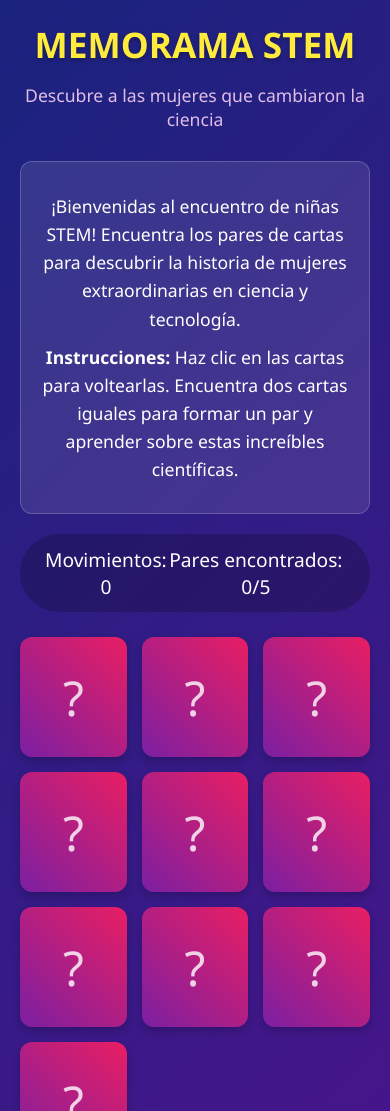
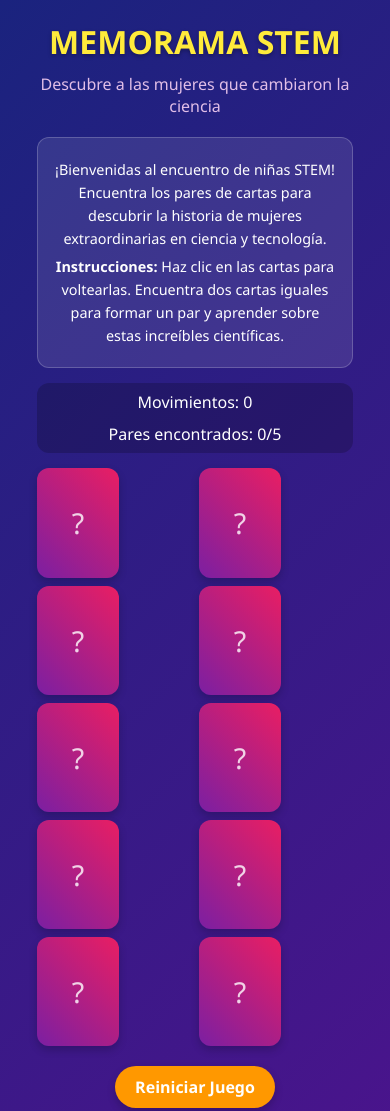
Before and after one commit to AngelVillalobosS/STEM2025, a plain HTML site: page index.html in a window 390 px wide. Shown: the top 1111 px of the page. Drawn offline with Linux system fonts and the light colour scheme.

Commit message:
AddingResponsiveDesign

```diff
--- a/index.html
+++ b/index.html
@@ -9,7 +9,7 @@
     box-sizing: border-box;
     margin: 0;
     padding: 0;
-            font-family: 'Segoe UI', Tahoma, Geneva, Verdana, sans-serif;
+    font-family: 'Poppins', 'Segoe UI', Tahoma, Geneva, Verdana, sans-serif;
 }
 
 body {
@@ -24,65 +24,68 @@
 }
 
 .container {
-            max-width: 900px;
+    max-width: min(900px, 95%);
     width: 100%;
     text-align: center;
 }
 
 header {
-            margin-bottom: 30px;
+    margin-bottom: clamp(20px, 3vw, 30px);
 }
 
 h1 {
-            font-size: 2.8rem;
-            margin-bottom: 15px;
+    font-size: clamp(2rem, 5vw, 2.8rem);
+    margin-bottom: clamp(10px, 1.5vw, 15px);
     text-shadow: 0 2px 4px rgba(0,0,0,0.3);
     color: #ffeb3b;
 }
 
 .subtitle {
-            font-size: 1.4rem;
-            margin-bottom: 25px;
+    font-size: clamp(1rem, 3vw, 1.4rem);
+    margin-bottom: clamp(15px, 2vw, 25px);
     color: #e1bee7;
 }
 
 .instructions {
     background: rgba(255, 255, 255, 0.1);
     border-radius: 12px;
-            padding: 20px;
-            margin: 20px auto;
-            max-width: 700px;
-            font-size: 1.1rem;
+    padding: clamp(15px, 2vw, 20px);
+    margin: clamp(15px, 2vw, 20px) auto;
+    max-width: min(700px, 95%);
+    font-size: clamp(0.9rem, 2vw, 1.1rem);
     line-height: 1.6;
     border: 1px solid rgba(255, 255, 255, 0.2);
 }
 
 .instructions p {
-            margin: 10px 0;
+    margin: clamp(5px, 1vw, 10px) 0;
 }
 
 .game-info {
     display: flex;
     justify-content: space-between;
     width: 100%;
-            max-width: 700px;
-            margin: 0 auto 25px;
-            font-size: 1.2rem;
+    max-width: min(700px, 95%);
+    margin: 0 auto clamp(15px, 2vw, 25px);
+    font-size: clamp(1rem, 2.5vw, 1.2rem);
     background: rgba(0, 0, 0, 0.2);
-            padding: 12px 25px;
+    padding: clamp(8px, 1.2vw, 12px) clamp(15px, 2.5vw, 25px);
     border-radius: 50px;
+    flex-wrap: wrap;
+    gap: 10px;
 }
 
 .game-board {
     display: grid;
     grid-template-columns: repeat(5, 1fr);
-            gap: 15px;
-            max-width: 700px;
+    gap: clamp(8px, 1.5vw, 15px);
+    max-width: min(700px, 95%);
     margin: 0 auto;
 }
 
 .card {
-            height: 150px;
+    aspect-ratio: 3/4;
+    max-height: clamp(100px, 20vw, 150px);
     perspective: 1000px;
     cursor: pointer;
 }
@@ -115,7 +118,7 @@
 
 .card-front {
     background: linear-gradient(45deg, #7b1fa2, #e91e63);
-            font-size: 3rem;
+    font-size: clamp(1.8rem, 5vw, 3rem);
     color: rgba(255, 255, 255, 0.8);
 }
 
@@ -124,40 +127,40 @@
     color: #333;
     transform: rotateY(180deg);
     overflow: hidden;
-            padding: 10px;
+    padding: clamp(5px, 1vw, 10px);
     flex-direction: column;
 }
 
 .card-back img {
-            width: 80px;
-            height: 90px;
+    width: clamp(35px, 8vw, 60px);
+    height: clamp(35px, 8vw, 60px);
     border-radius: 50%;
-            object-fit: cover;  /* Esto hace que la imagen cubra el espacio manteniendo proporciones */
-            margin-bottom: 10px;
+    object-fit: cover;
+    margin-bottom: clamp(3px, 1vw, 10px);
     border: 2px solid #7b1fa2;
 }
 
 .card-back h3 {
-            font-size: 0.9rem;
-            margin-bottom: 5px;
+    font-size: clamp(0.65rem, 2vw, 0.9rem);
+    margin-bottom: clamp(2px, 0.5vw, 5px);
     color: #7b1fa2;
 }
 
 .card-back p {
-            font-size: 0.7rem;
+    font-size: clamp(0.55rem, 1.8vw, 0.7rem);
     line-height: 1.2;
 }
 
 .controls {
-            margin: 30px 0;
+    margin: clamp(20px, 3vw, 30px) 0;
 }
 
 button {
     background: #ff9800;
     color: white;
     border: none;
-            padding: 12px 30px;
-            font-size: 1.1rem;
+    padding: clamp(10px, 2vw, 12px) clamp(20px, 4vw, 30px);
+    font-size: clamp(1rem, 2.5vw, 1.1rem);
     border-radius: 50px;
     cursor: pointer;
     transition: all 0.3s;
@@ -181,17 +184,20 @@
     z-index: 100;
     align-items: center;
     justify-content: center;
+    padding: clamp(10px, 3vw, 20px);
 }
 
 .modal-content {
     background: white;
-            width: 90%;
-            max-width: 600px;
+    width: 100%;
+    max-width: min(600px, 95%);
     border-radius: 15px;
-            padding: 30px;
+    padding: clamp(15px, 4vw, 30px);
     color: #333;
     position: relative;
     animation: modalAppear 0.5s ease-out;
+    max-height: 90vh;
+    overflow-y: auto;
 }
 
 @keyframes modalAppear {
@@ -202,65 +208,92 @@
 .modal-header {
     display: flex;
     align-items: center;
-            margin-bottom: 20px;
+    margin-bottom: clamp(10px, 3vw, 20px);
+    flex-direction: column;
+    text-align: center;
 }
 
 .modal-header img {
-            width: 80px;
-            height: 80px;
+    width: clamp(70px, 20vw, 150px);
+    height: clamp(70px, 20vw, 150px);
     border-radius: 50%;
     object-fit: cover;
     border: 3px solid #7b1fa2;
-            margin-right: 20px;
+    margin-bottom: clamp(10px, 2vw, 15px);
 }
 
 .modal-header h2 {
     color: #7b1fa2;
-            font-size: 1.8rem;
+    font-size: clamp(1.3rem, 4vw, 1.8rem);
 }
 
 .modal-body p {
-            font-size: 1.1rem;
+    font-size: clamp(0.85rem, 2.5vw, 1.1rem);
     line-height: 1.6;
-            margin-bottom: 20px;
+    margin-bottom: clamp(10px, 2vw, 20px);
     text-align: left;
 }
 
 .close-modal {
     position: absolute;
-            top: 15px;
-            right: 15px;
-            font-size: 1.5rem;
+    top: clamp(10px, 1.5vw, 15px);
+    right: clamp(10px, 1.5vw, 15px);
+    font-size: clamp(1.2rem, 3vw, 1.8rem);
     cursor: pointer;
     color: #7b1fa2;
     background: none;
     border: none;
     padding: 5px;
+    font-weight: bold;
 }
 
 .win-message {
-            font-size: 2rem;
+    font-size: clamp(1.3rem, 5vw, 2rem);
     color: #ff9800;
-            margin: 20px 0;
+    margin: clamp(15px, 3vw, 20px) 0;
     text-shadow: 0 2px 4px rgba(0,0,0,0.3);
     display: none;
+    padding: clamp(15px, 3vw, 20px);
+    background: rgba(255, 255, 255, 0.1);
+    border-radius: 12px;
 }
 
-        @media (max-width: 768px) {
+/* Media Queries para ajustes específicos */
+@media (max-width: 900px) {
+    .game-board {
+        grid-template-columns: repeat(4, 1fr);
+    }
+}
+
+@media (max-width: 700px) {
     .game-board {
         grid-template-columns: repeat(3, 1fr);
     }
 
     .card {
-                height: 120px;
+        max-height: clamp(90px, 25vw, 130px);
+    }
 }
 
-            h1 {
-                font-size: 2.2rem;
+@media (max-width: 500px) {
+    .game-board {
+        grid-template-columns: repeat(2, 1fr);
     }
 
-            .subtitle {
-                font-size: 1.1rem;
+    .game-info {
+        flex-direction: column;
+        align-items: center;
+        border-radius: 12px;
+    }
+}
+
+@media (max-width: 400px) {
+    .card {
+        max-height: clamp(80px, 28vw, 110px);
+    }
+
+    .card-back {
+        padding: 4px;
     }
 }
     </style>
```
Lines whose indentation alone changed are shown as unchanged.
